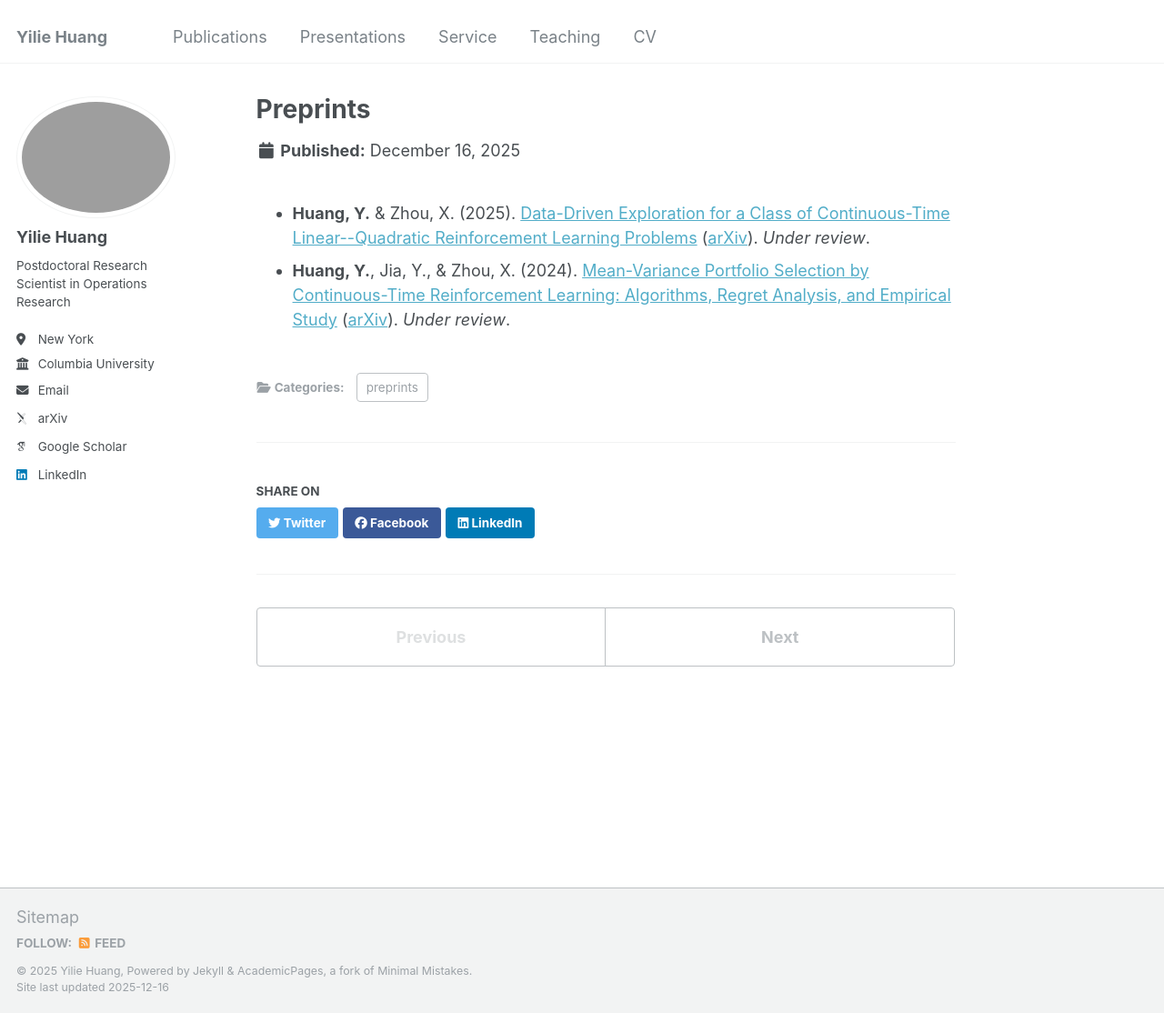
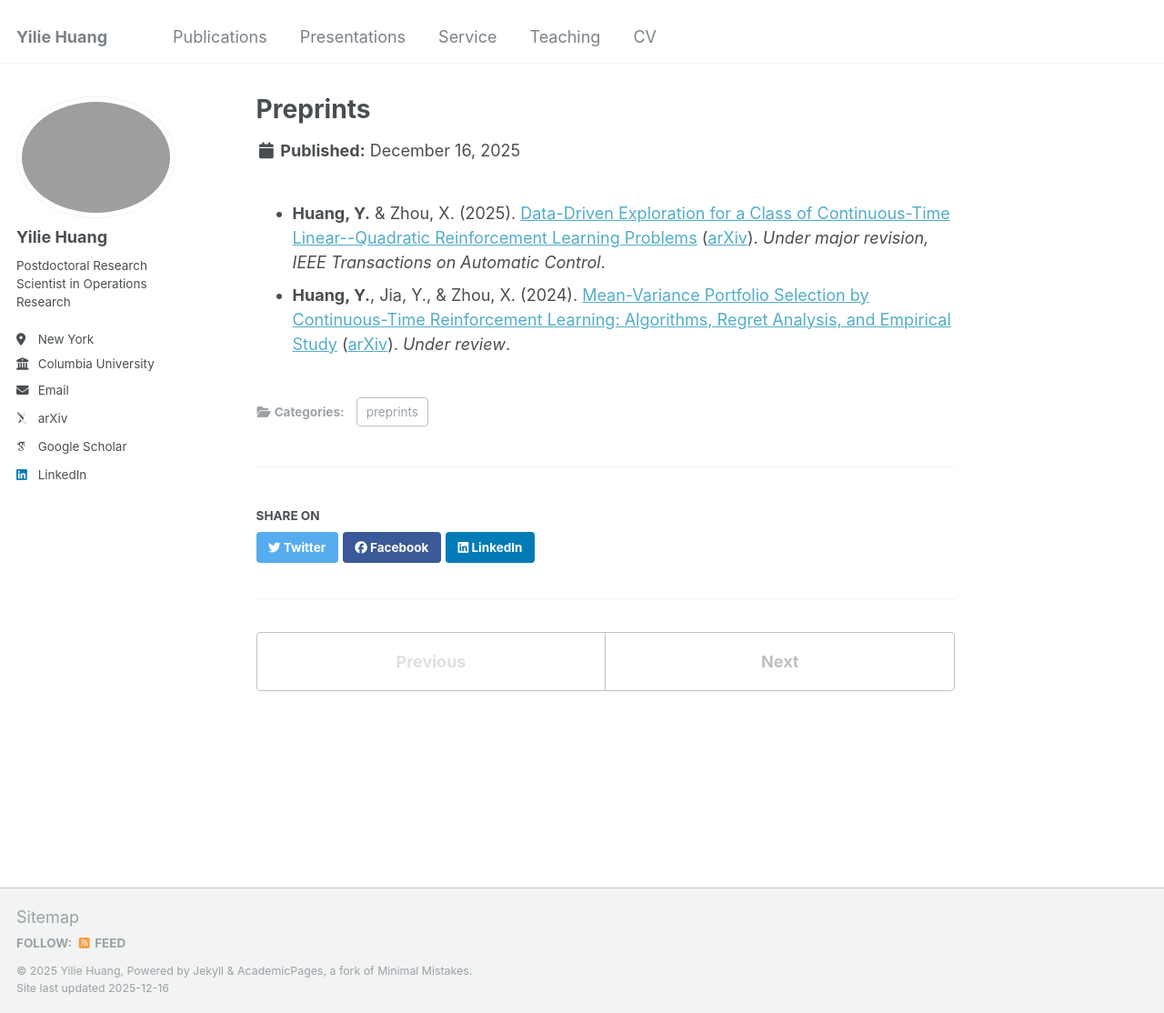
Before and after one commit to yiliehuang/yiliehuang.github.io, a Jekyll site: the page built from _publications/preprints.md, in a window 1280 px wide and 1114 px high. Shown: the whole window at 91% size. Built offline with Jekyll 4.4.1, drawn with Linux system fonts in a browser that asks for light colours; some web fonts are replaced.

Commit message:
Update preprints.md

```diff
--- a/_publications/preprints.md
+++ b/_publications/preprints.md
@@ -6,7 +6,7 @@
 <ul>
   <li><strong>Huang, Y.</strong> & Zhou, X. (2025).
       <a href="/files/LQ_Adaptive_ArXiv.pdf">Data-Driven Exploration for a Class of Continuous-Time Linear--Quadratic Reinforcement Learning Problems</a>
-      (<a href="https://arxiv.org/abs/2507.00358">arXiv</a>). <em>Under review</em>.
+      (<a href="https://arxiv.org/abs/2507.00358">arXiv</a>). <em>Under major revision, IEEE Transactions on Automatic Control</em>.
   </li>
   <li><strong>Huang, Y.</strong>, Jia, Y., & Zhou, X. (2024).
       <a href="/files/MV_ArXiv.pdf">Mean-Variance Portfolio Selection by Continuous-Time Reinforcement Learning: Algorithms, Regret Analysis, and Empirical Study</a>
```
